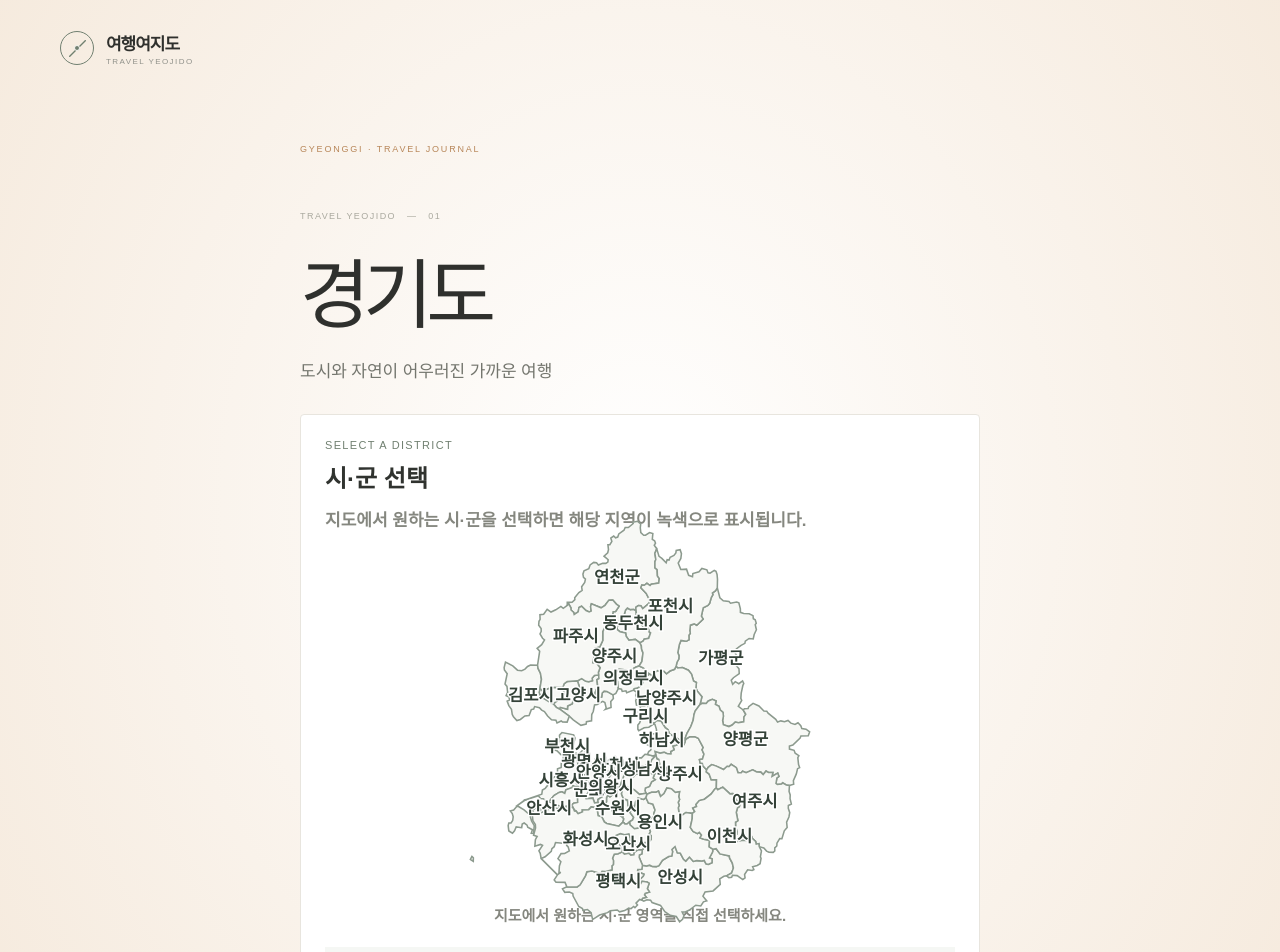
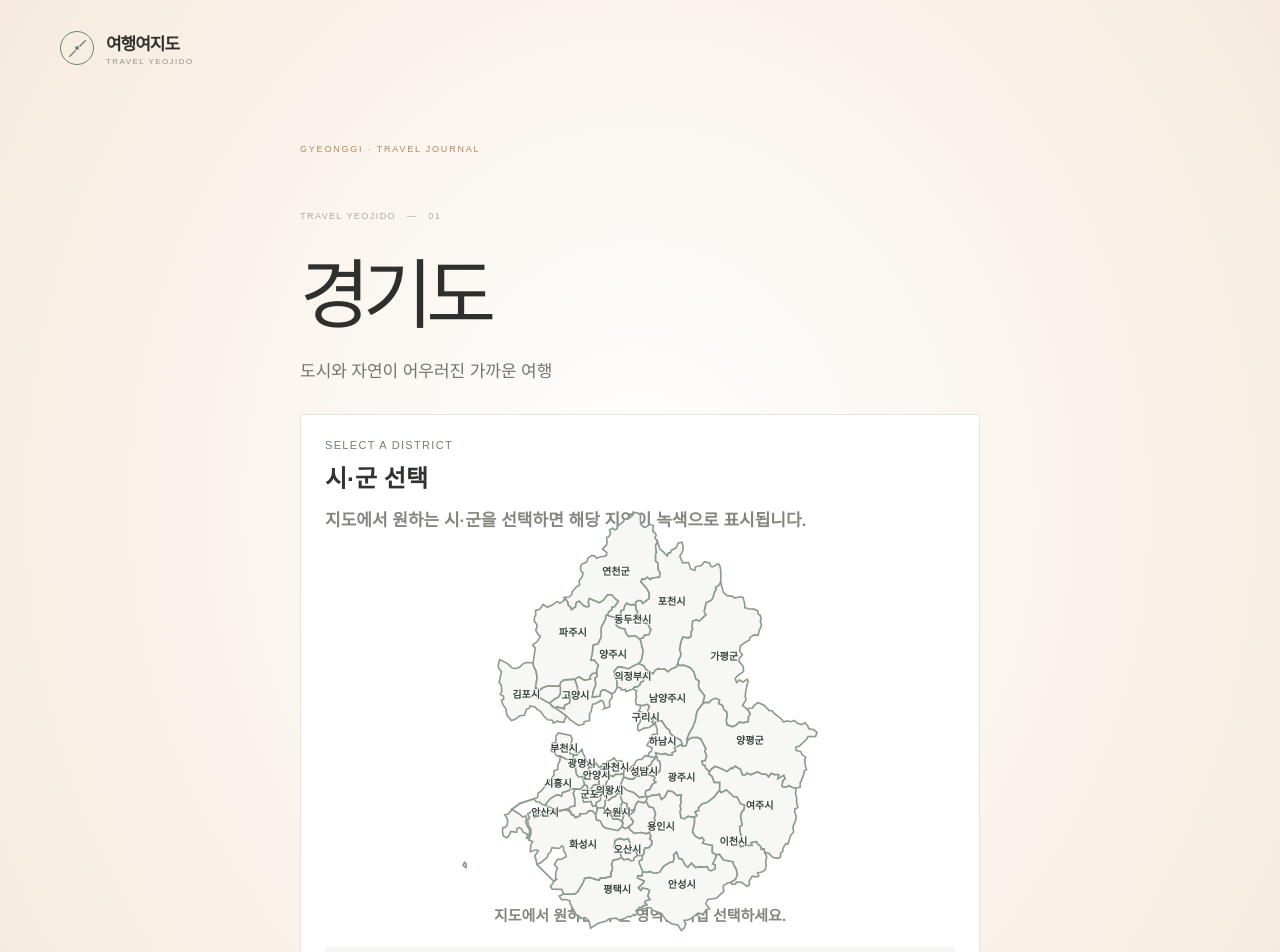
Before and after one commit to hameui/travel-yeojido-ai-studio, a Next.js app: page /regions/gyeonggi in a window 1280 px wide. Shown: the top 952 px of the page. Built offline with nearby package versions, Linux system fonts and the light colour scheme.

Commit message:
Enlarge Gyeonggi map 20 percent and reduce district labels 30 percent

```diff
--- a/src/components/RegionalDistrictSelector.tsx
+++ b/src/components/RegionalDistrictSelector.tsx
@@ -24,7 +24,7 @@ export default function RegionalDistrictSelector({ regionSlug }: Props) {
 
         <div style={{ width: "min(100%, 640px)", margin: "0 auto 22px" }}>
           <div style={{ height: "349px", display: "flex", alignItems: "center", justifyContent: "center" }}>
-          <svg viewBox={map.viewBox} preserveAspectRatio="xMidYMid meet" role="group" aria-label="행정구역 선택 지도" style={{ display: "block", width: "100%", height: "100%", overflow: "visible", transform: regionSlug === "gyeonggi" ? "scale(1.15)" : "none", transformOrigin: "center center" }}>
+          <svg viewBox={map.viewBox} preserveAspectRatio="xMidYMid meet" role="group" aria-label="행정구역 선택 지도" style={{ display: "block", width: "100%", height: "100%", overflow: "visible", transform: regionSlug === "gyeonggi" ? "scale(1.2)" : "none", transformOrigin: "center center" }}>
             {map.items.map((district) => {
               const active = selected === district.id;
               return district.d.map((path, index) => (
@@ -47,9 +47,9 @@ export default function RegionalDistrictSelector({ regionSlug }: Props) {
             })}
             {map.items.map((district) => (
               <text key={district.id + "-label"} x={district.cx} y={district.cy} textAnchor="middle" dominantBaseline="middle"
-                fontSize={18 * labelScale} fontWeight={800}
+                fontSize={18 * labelScale * (regionSlug === "gyeonggi" ? 0.7 / 1.2 : 1)} fontWeight={800}
                 fill={selected === district.id ? "#fff" : "#344238"}
-                stroke={selected === district.id ? "#536d5d" : "#fff"} strokeWidth={3 * labelScale} paintOrder="stroke"
+                stroke={selected === district.id ? "#536d5d" : "#fff"} strokeWidth={3 * labelScale * (regionSlug === "gyeonggi" ? 0.7 / 1.2 : 1)} paintOrder="stroke"
                 style={{ pointerEvents: "none", userSelect: "none" }}>
                 {district.id}
               </text>
```
